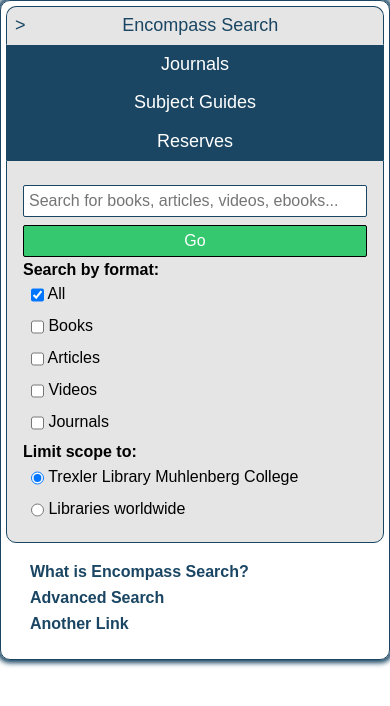
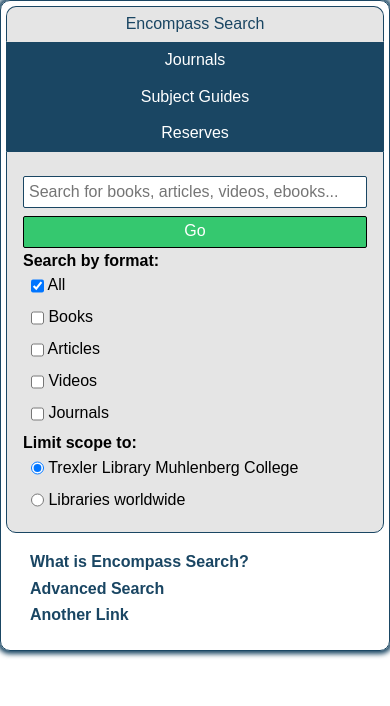
Before and after one commit to TrexlerLibrary/worldcat-discovery-searchbox, a website: page index.html in a window 390 px wide. Drawn offline with nearby package versions, Linux system fonts and the light colour scheme.

Commit message:
base font size affects every element

```diff
--- a/css/beetbox.css
+++ b/css/beetbox.css
@@ -1,11 +1,11 @@
 .beetbox * {
   box-sizing: border-box;
+  font-size: 16px;
 }
 .beetbox {
   border: 1px solid #1a4663;
   border-radius: 10px;
   font-family: 'Arial', sans-serif;
-  font-size: 16px;
   padding: 5px;
   margin: auto;
 }
@@ -15,7 +15,7 @@
 .bb-content {
   background-color: #fff;
   display: none;
-  margin-top: -2px;
+  margin-top: -1px;
 }
 .bb-active {
   display: block;
@@ -70,15 +70,8 @@
 .bb-nav .active a {
   color: #1a4663;
 }
-@media screen and (max-width: 768px) {
-  .bb-nav .active a:before {
-    content: '>';
-    float: left;
-  }
-}
 .bb-nav ul {
   background-color: #fff;
-  border-bottom: 1px solid #ddd;
   margin: 0;
   padding: 0;
 }
--- a/less/includes/sections/skeleton.less
+++ b/less/includes/sections/skeleton.less
@@ -1,12 +1,12 @@
 .beetbox * {
   box-sizing: border-box;
+    font-size: @base-font-size;
 }
 
 .beetbox {
   border: 1px solid @theme-primary;
   border-radius: @box-border-radius;
   font-family: @main-font-family;
-  font-size: @base-font-size;
   padding: @beetbox-padding;
   margin: auto;
 }
--- a/less/includes/sizes.less
+++ b/less/includes/sizes.less
@@ -1,3 +1,5 @@
+@base-font-size: 16px;
+
 // screen sizes grabbed from http://getbootstrap.com/css/#grid
 // * phones (small medium) up to 768px
 // * tablets (medium) up to 992px
```
